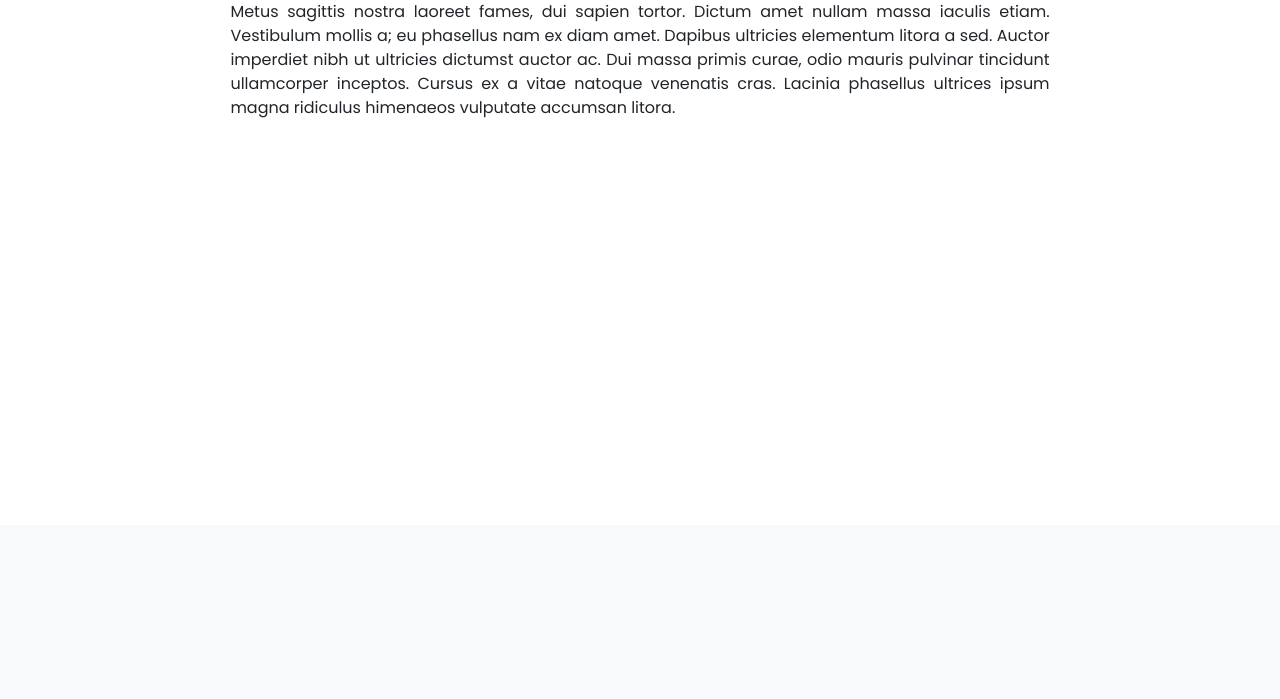
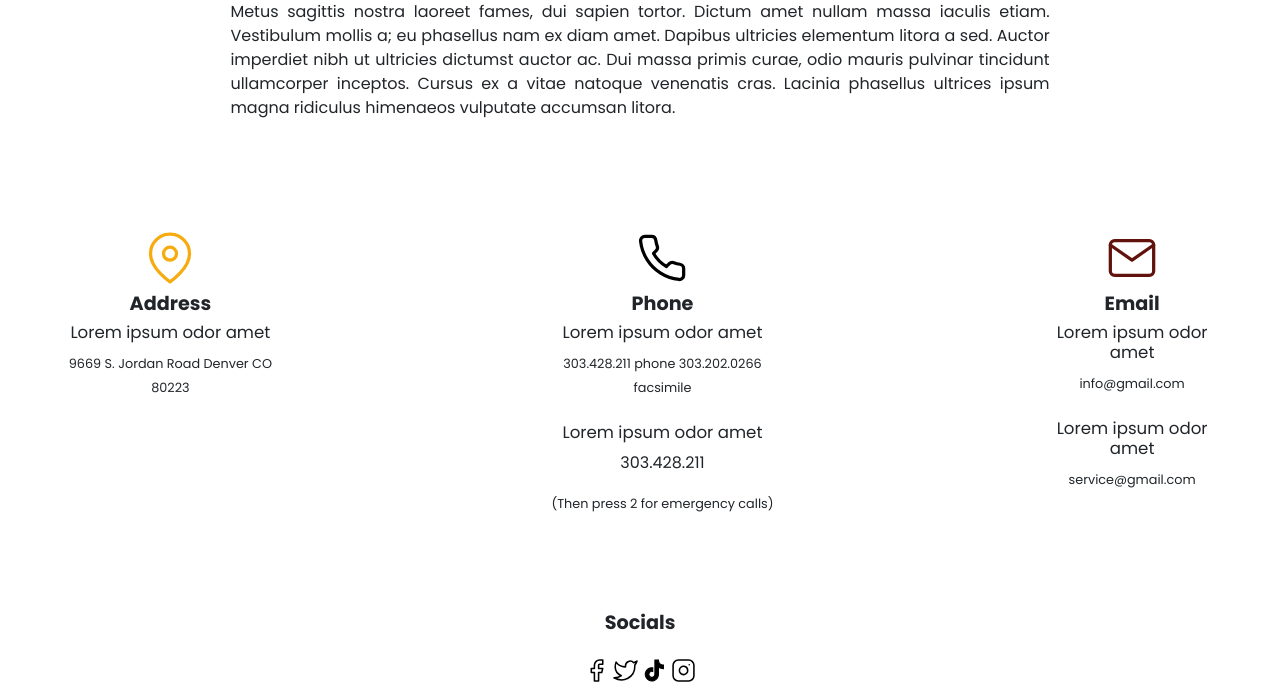
Before and after one commit to NataDeCocoe/webDev, a PHP site: page /contactUs.html in a window 1280 px wide. Shown: the part 275-974 px from the top of the page. Before the commit the page ends 393 px from the top, so only its background shows below. Run offline with PHP 8.4, Linux system fonts and the light colour scheme; some libraries are stand-ins or nearby versions.

Commit message:
navBar updated (contactUs info added)

```diff
--- a/prototypeWeb/contactUs.html
+++ b/prototypeWeb/contactUs.html
@@ -50,7 +50,6 @@
         <h1>Contact us
             <div class="underlineC"></div>
         </h1>
-
     </div>
     <div class="d-flex text-justify cus-text">
         <p>Metus sagittis nostra laoreet fames, dui sapien tortor. Dictum amet nullam massa iaculis etiam. Vestibulum
@@ -59,7 +58,45 @@
             Cursus ex a vitae natoque venenatis cras. Lacinia phasellus ultrices ipsum magna ridiculus himenaeos
             vulputate accumsan litora.</p>
     </div>
+    <div class="d-flex fd-row text-center justify-content-center mt-5 p-5 gap responsive">
+        <div><img class="img-fluid" src="img/map-pin.svg" alt="location">
+        <h3 class="mt-2">Address</h3>
+        <h4>Lorem ipsum odor amet</h4>
+        <small>9669 S. Jordan Road
+            Denver CO 80223</small></div>
 
+        <div><img class="img-fluid" src="img/phone.svg" alt="phone">
+        <h3 class="mt-2">Phone</h3>
+        <h4>Lorem ipsum odor amet</h4>
+            <small>303.428.211 phone
+                303.202.0266 facsimile</small>
+            <h4 class="mt-4">Lorem ipsum odor amet</h4>
+            <p>303.428.211</p>
+            <small class="mb-5">(Then press 2 for emergency calls)</small>
+        </div>
+
+        <div><img class="img-fluid" src="img/mail.svg" alt="mail">
+        <h3 class="mt-2">Email</h3>
+        <h4>Lorem ipsum odor amet</h4>
+            <small>info@gmail.com</small>
+            <h4 class="mt-4">Lorem ipsum odor amet</h4>
+            <small>service@gmail.com</small>
+        </div>
+    </div>
+    <div class="d-flex justify-content-center mt-5">
+        <div>
+            <h3 class="text-center mb-4">Socials</h3>
+            <div>
+                <ul>
+                    <a href="#"><img class="img-fluid" src="img/facebook.svg" alt="facebook icon"></a>
+                    <a href="#"><img class="img-fluid" src="img/twitter.svg" alt="twitter icon"></a>
+                    <a href="#"><img class="img-fluid" src="img/tiktok-svgrepo-com.svg" alt="tiktok icon"></a>
+                    <a href="#"><img class="img-fluid" src="img/instagram.svg" alt="instagram icon"></a>
+
+                </ul>
+            </div>
+        </div>
+    </div>
 </section>
 
 
--- a/prototypeWeb/css/style.css
+++ b/prototypeWeb/css/style.css
@@ -9,6 +9,7 @@
 
 body {
   font-family: Poppins;
+  height: auto;
   background-color: white;
 }
 
@@ -21,12 +22,26 @@ h2 {
   font-size: 2vw;
   font-weight: 550;
 }
+h3{
+  font-size: 1.5vw;
+  font-weight: 520;
+}
+h4{
+  font-size: 1.3vw;
+
+}
 .cus-text{
   margin-left: 18%;
   margin-right: 18%;
 }
 
-
+.bg-image{
+  position: absolute;
+  width: 50vw;
+  height: 50vh;
+  top: 430px;
+  left: 750px;
+}
 
 .underlineA{
   width: 10rem;
@@ -41,6 +56,9 @@ h2 {
   border-radius: 5px;
   border: none;
   background-color: #61120C;
+}
+.gap{
+  gap: 15rem;
 }
 /*Color Scheme*/
 .custom-color {
@@ -134,6 +152,16 @@ h2 {
   h2 {
     font-size: 6vw;
   }
+  h3{
+    font-size: 4vw;
+  }
+  h4{
+    font-size: 3vw;
+  }
+  small{
+    font-size: 2vw;
+  }
+
 
   .border-w {
     width: 33%;
@@ -142,4 +170,8 @@ h2 {
   .form-floating input {
     width: 80vw;
   }
+  .responsive{
+    gap: 30px;
+    flex-direction: column;
+  }
 }
```
Also changed, not shown: prototypeWeb/img/facebook.svg (added), prototypeWeb/img/instagram.svg (added), prototypeWeb/img/mail.svg (added), prototypeWeb/img/map-pin.svg (added), prototypeWeb/img/phone.svg (added), prototypeWeb/img/tiktok-svgrepo-com.svg (added), prototypeWeb/img/twitter.svg (added).
